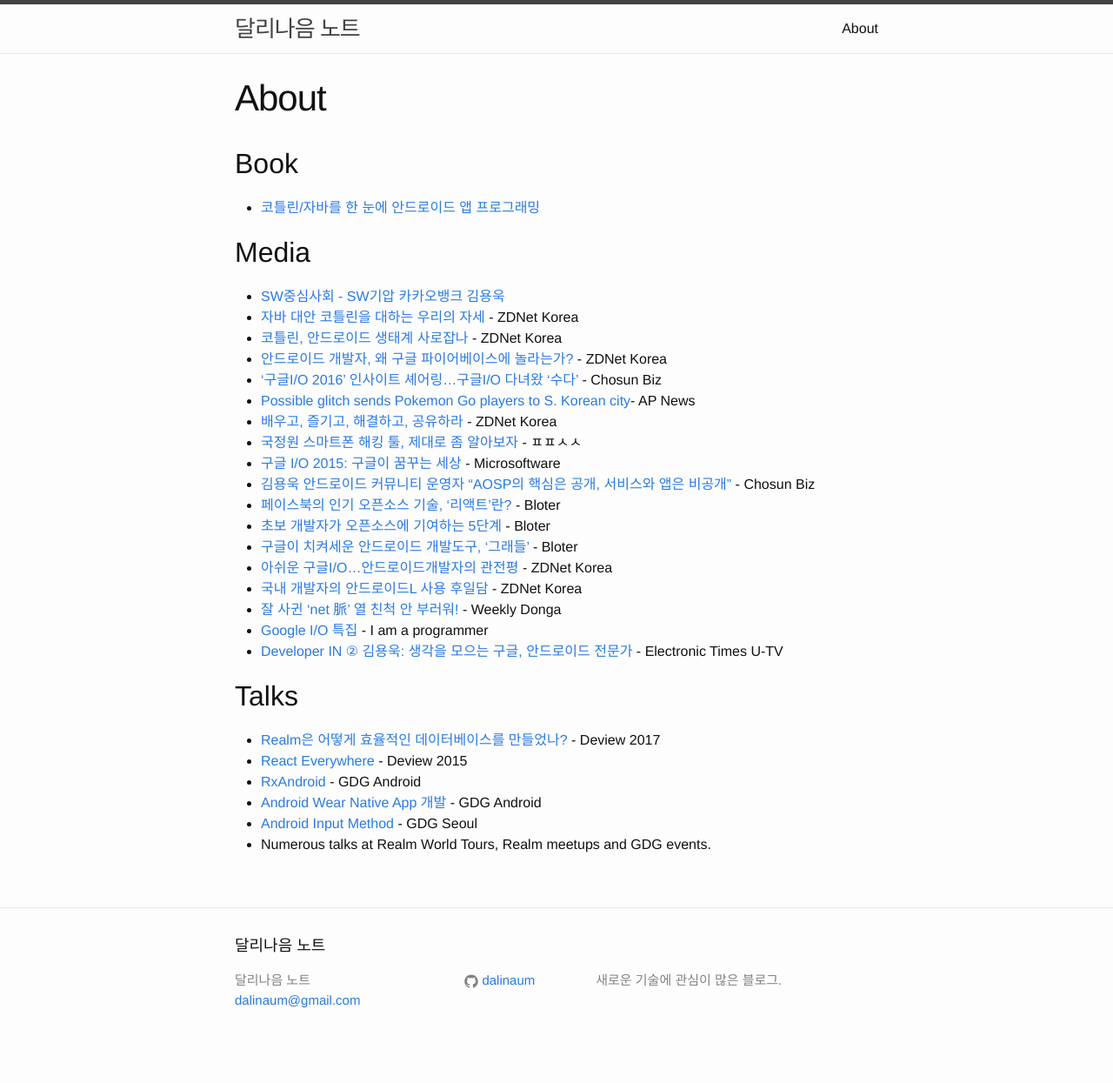
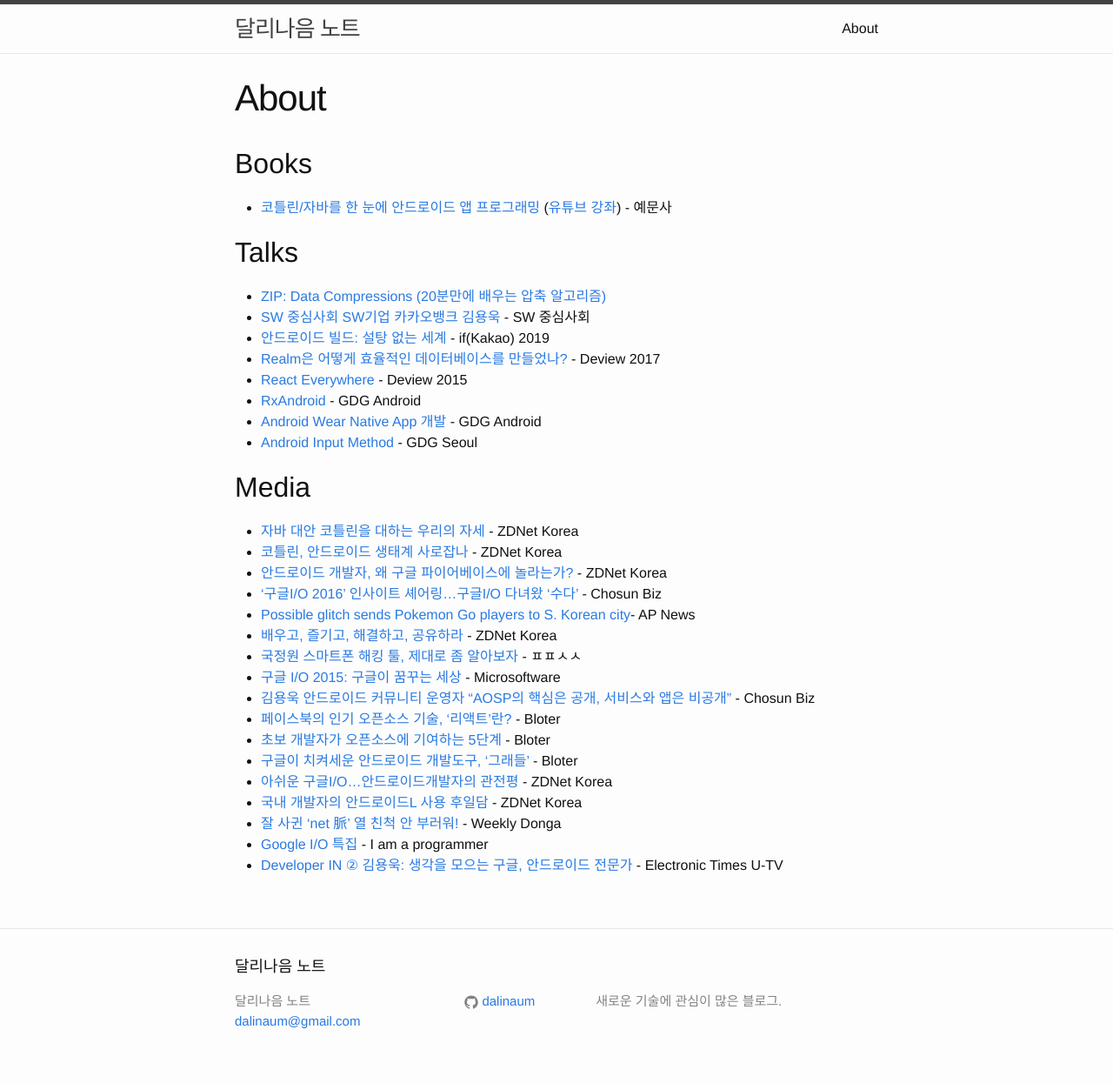
Before and after one commit to dalinaum/dalinaum.github.io, a Jekyll site: the page built from about/index.md, in a window 1280 px wide. Shown: the whole page at 87% size. Built offline with Jekyll 4.4.1, drawn with Linux system fonts in a browser that asks for light colours; before the commit the page ends 1221 px from its top, so only the background shows below that.

Commit message:
유튜브 강좌 링크와 최근 발표들 추가.

```diff
--- a/about/index.md
+++ b/about/index.md
@@ -4,13 +4,23 @@
 permalink: /about/
 ---
 
-## Book
+## Books
 
-* [코틀린/자바를 한 눈에 안드로이드 앱 프로그래밍](http://dalinaum.github.io/android/2020/09/17/android-book.html)
+* [코틀린/자바를 한 눈에 안드로이드 앱 프로그래밍](http://dalinaum.github.io/android/2020/09/17/android-book.html) ([유튜브 강좌](https://www.youtube.com/watch?v=PM6SVTLoUZM&list=PL_fI-_lNaZ3jzGagjlDqGJmOC2_FoEjoX)) - 예문사
+
+## Talks
+
+* [ZIP: Data Compressions (20분만에 배우는 압축 알고리즘)](https://www.youtube.com/watch?v=Yc_orrKXn1I)
+* [SW 중심사회 SW기업 카카오뱅크 김용욱](https://www.youtube.com/watch?v=Ej56lolvfhE) - SW 중심사회
+* [안드로이드 빌드: 설탕 없는 세계](https://if.kakao.com/2019/program) - if(Kakao) 2019
+* [Realm은 어떻게 효율적인 데이터베이스를 만들었나?](https://deview.kr/2017/schedule/206) - Deview 2017
+* [React Everywhere](https://deview.kr/2015/schedule#session/88) - Deview 2015
+* [RxAndroid](https://www.youtube.com/watch?v=FpIqbVTnB30) - GDG Android
+* [Android Wear Native App 개발](https://www.youtube.com/watch?v=Kp15lJN7D8o) - GDG Android
+* [Android Input Method](https://www.youtube.com/watch?v=WSBskhSrB0Q) - GDG Seoul
 
 ## Media
 
-* [SW중심사회 - SW기압 카카오뱅크 김용욱](https://www.youtube.com/watch?v=Ej56lolvfhE)
 * [자바 대안 코틀린을 대하는 우리의 자세](http://www.zdnet.co.kr/news/news_view.asp?artice_id=20170614100135) - ZDNet Korea
 * [코틀린, 안드로이드 생태계 사로잡나](http://www.zdnet.co.kr/news/news_view.asp?artice_id=20170614095146) - ZDNet Korea
 * [안드로이드 개발자, 왜 구글 파이어베이스에 놀라는가?](http://www.zdnet.co.kr/news/news_view.asp?artice_id=20160526171640) - ZDNet Korea
@@ -28,12 +38,3 @@
 * [잘 사귄 ‘net 脈’ 열 친척 안 부러워!](http://weekly.donga.com/docs/magazine/weekly/2008/03/26/200803260500016/200803260500016_1.html) - Weekly Donga
 * [Google I/O 특집](http://iamprogrammer.io/google-io-%ED%8A%B9%EC%A7%91/) - I am a programmer
 * [Developer IN ② 김용욱: 생각을 모으는 구글, 안드로이드 전문가](https://www.youtube.com/watch?v=hMHGASu0848) - Electronic Times U-TV
-
-## Talks
-
-* [Realm은 어떻게 효율적인 데이터베이스를 만들었나?](https://deview.kr/2017/schedule/206) - Deview 2017
-* [React Everywhere](https://deview.kr/2015/schedule#session/88) - Deview 2015
-* [RxAndroid](https://www.youtube.com/watch?v=FpIqbVTnB30) - GDG Android
-* [Android Wear Native App 개발](https://www.youtube.com/watch?v=Kp15lJN7D8o) - GDG Android
-* [Android Input Method](https://www.youtube.com/watch?v=WSBskhSrB0Q) - GDG Seoul
-* Numerous talks at Realm World Tours, Realm meetups and GDG events.
```
